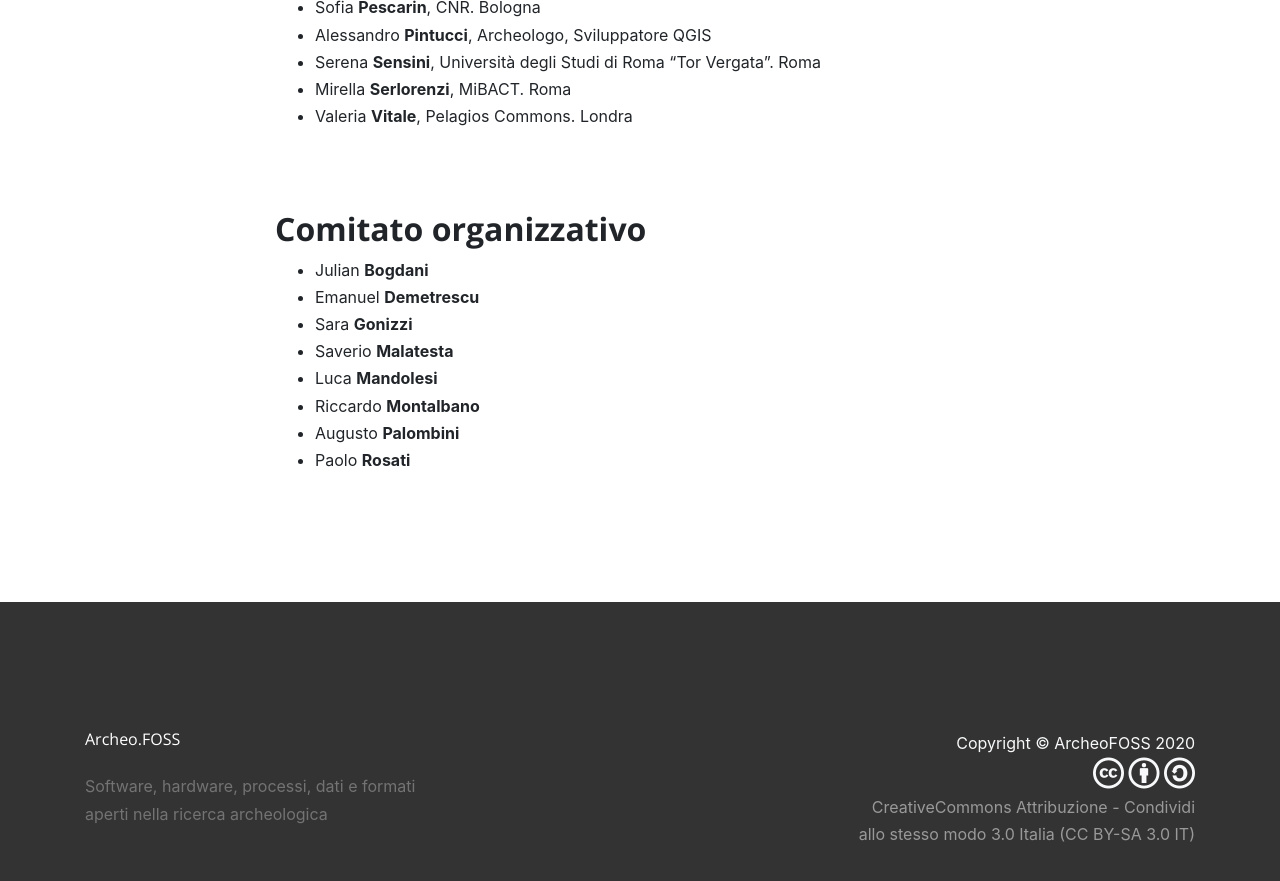
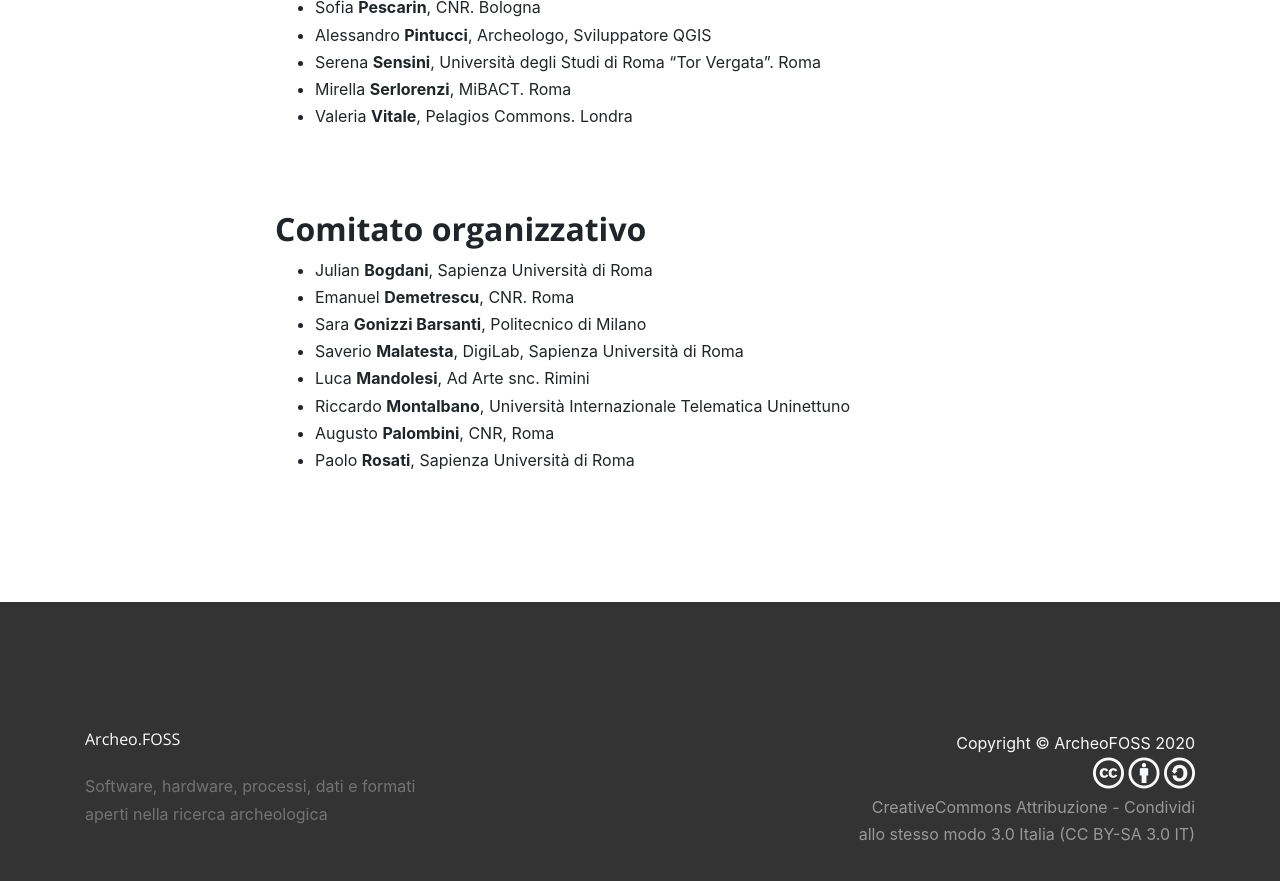
Before and after one commit to archeofoss/archeofoss2020, a Jekyll site: the page built from index.md, in a window 1280 px wide and 900 px high, scrolled down 6780 px. Shown: the top 881 px of the window. Built offline with Jekyll 4.4.1, drawn with Linux system fonts in a browser that asks for light colours; nearby versions of some CDN libraries.

Commit message:
Updated OC

```diff
--- a/index.md
+++ b/index.md
@@ -199,11 +199,11 @@ all'indirizzo [info@archeofoss.org](mailto:info@archeofoss.org).
 - Valeria **Vitale**, Pelagios Commons. Londra
 
 ## Comitato organizzativo
-- Julian **Bogdani**
-- Emanuel **Demetrescu**
-- Sara **Gonizzi**
-- Saverio **Malatesta**
-- Luca **Mandolesi**
-- Riccardo **Montalbano**
-- Augusto **Palombini**
-- Paolo **Rosati**
+- Julian **Bogdani**, Sapienza Università di Roma
+- Emanuel **Demetrescu**, CNR. Roma
+- Sara **Gonizzi Barsanti**, Politecnico di Milano
+- Saverio **Malatesta**, DigiLab, Sapienza Università di Roma
+- Luca **Mandolesi**, Ad Arte snc. Rimini
+- Riccardo **Montalbano**, Università Internazionale Telematica Uninettuno
+- Augusto **Palombini**, CNR, Roma
+- Paolo **Rosati**, Sapienza Università di Roma
```
Also changed, not shown: en/index.md (+8 -8 lines).
